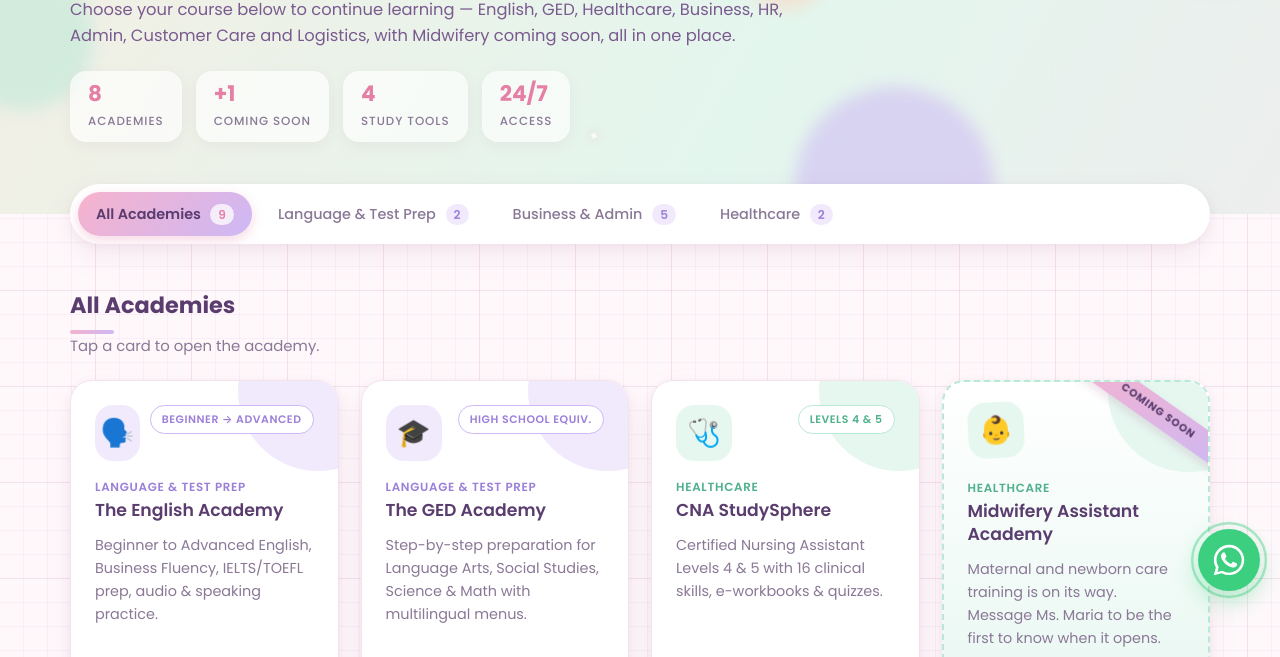
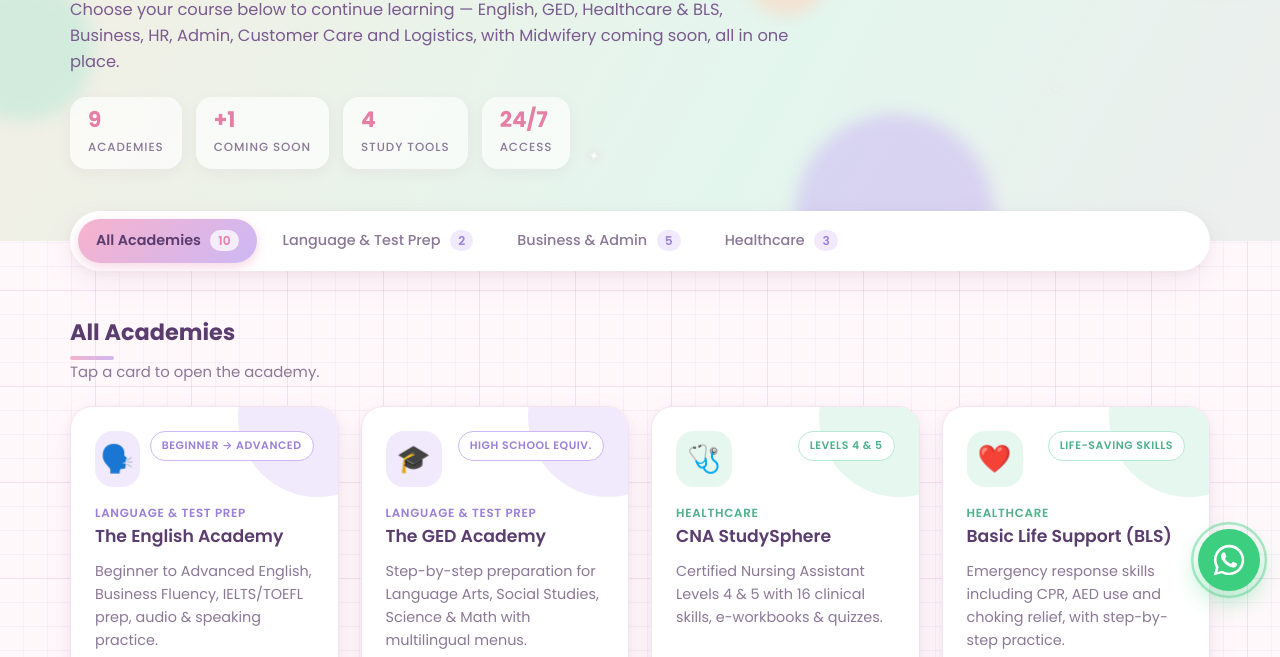
Before and after one commit to learnovateqa/elevatewithmsmaria, a plain HTML site: page index.html in a window 1280 px wide. Shown: the part 189-846 px from the top of the page. Drawn offline with Linux system fonts and the light colour scheme.

Commit message:
Add Basic Life Support academy
Co-Authored-By: Claude Opus 5.5 <noreply@anthropic.com>
Claude-Session: https://claude.ai/code/session_01JVe7rBzHfhvH6M4TkWNvBo

```diff
--- a/index.html
+++ b/index.html
@@ -314,9 +314,9 @@
 
     <div class="hero">
       <h2>All your academies, <span>one portal.</span></h2>
-      <p>Choose your course below to continue learning — English, GED, Healthcare, Business, HR, Admin, Customer Care and Logistics, with Midwifery coming soon, all in one place.</p>
+      <p>Choose your course below to continue learning — English, GED, Healthcare & BLS, Business, HR, Admin, Customer Care and Logistics, with Midwifery coming soon, all in one place.</p>
       <div class="stats">
-        <div class="stat"><b>8</b><small>Academies</small></div>
+        <div class="stat"><b>9</b><small>Academies</small></div>
         <div class="stat"><b>+1</b><small>Coming Soon</small></div>
         <div class="stat"><b>4</b><small>Study Tools</small></div>
         <div class="stat"><b>24/7</b><small>Access</small></div>
@@ -330,10 +330,10 @@
 
     <!-- ============ FILTER TABS ============ -->
     <div class="tabs" role="tablist" aria-label="Filter academies by category">
-      <button class="tab" role="tab" aria-selected="true"  data-filter="all">All Academies <span class="count">9</span></button>
+      <button class="tab" role="tab" aria-selected="true"  data-filter="all">All Academies <span class="count">10</span></button>
       <button class="tab" role="tab" aria-selected="false" data-filter="lang">Language &amp; Test Prep <span class="count">2</span></button>
       <button class="tab" role="tab" aria-selected="false" data-filter="biz">Business &amp; Admin <span class="count">5</span></button>
-      <button class="tab" role="tab" aria-selected="false" data-filter="health">Healthcare <span class="count">2</span></button>
+      <button class="tab" role="tab" aria-selected="false" data-filter="health">Healthcare <span class="count">3</span></button>
     </div>
 
     <div class="section-head">
@@ -368,6 +368,13 @@
         <p>Certified Nursing Assistant Levels 4 &amp; 5 with 16 clinical skills, e-workbooks &amp; quizzes.</p>
         <!-- EDIT LINK -->
         <a class="go" href="https://learnovateqa.github.io/CNA_StudySphere/" target="_blank" rel="noopener">Open Academy <svg viewBox="0 0 24 24" fill="none" stroke="currentColor" stroke-width="2.5" stroke-linecap="round" stroke-linejoin="round"><path d="M5 12h14M13 5l7 7-7 7"/></svg></a>
+      </article>
+
+      <article class="card health" data-cat="health">
+        <div class="card-top"><div class="icon" aria-hidden="true">❤️</div><span class="badge">Life-Saving Skills</span></div>
+        <div><span class="cat">Healthcare</span><h4>Basic Life Support (BLS)</h4></div>
+        <p>Emergency response skills including CPR, AED use and choking relief, with step-by-step practice.</p>
+        <a class="go" href="https://learnovateqa.github.io/Basic_Life_Support/" target="_blank" rel="noopener">Open Academy <svg viewBox="0 0 24 24" fill="none" stroke="currentColor" stroke-width="2.5" stroke-linecap="round" stroke-linejoin="round"><path d="M5 12h14M13 5l7 7-7 7"/></svg></a>
       </article>
 
       <article class="card health coming" data-cat="health">
```
